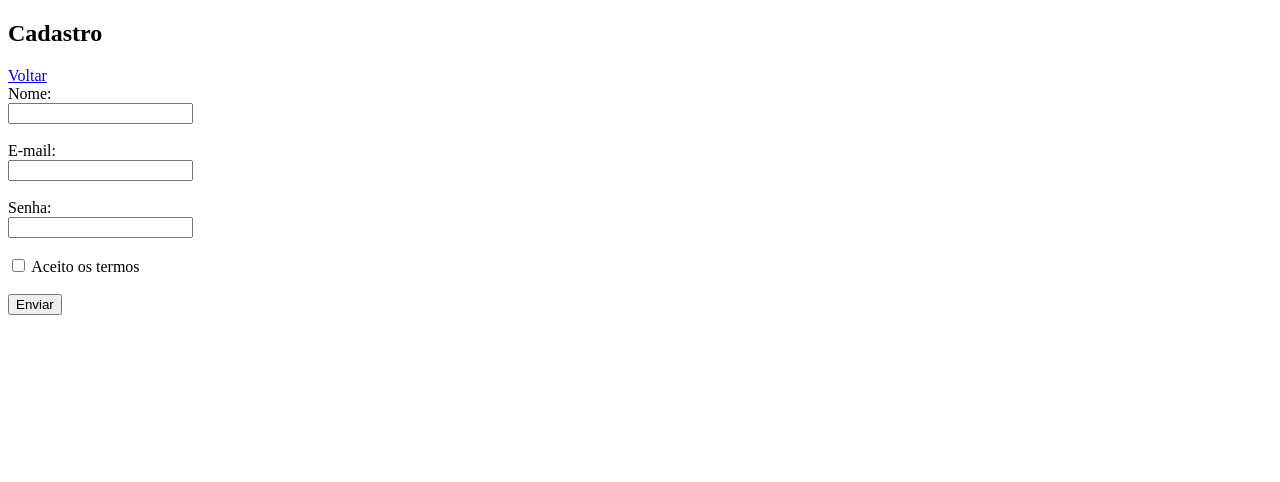
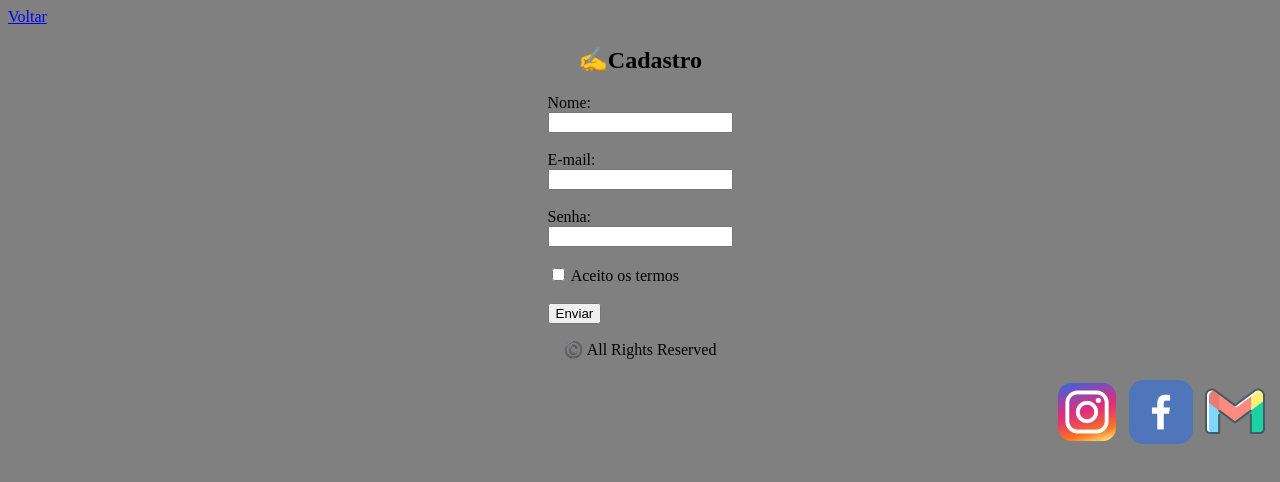
Before and after one commit to jvocx/atvLoginInfinity, a plain HTML site: page register.html in a window 1280 px wide. Drawn offline with Linux system fonts and the light colour scheme.

Commit message:
Add files via upload

```diff
--- a/register.html
+++ b/register.html
@@ -3,12 +3,12 @@
 <head>
   <meta charset="UTF-8">
   <title>register</title>
+  <link rel="stylesheet" href="styleRegister.css">
 </head>
 <body>
-
-  <h2>Cadastro</h2>
-
 <a href="index.html">Voltar</a>
+  <main>
+      <h2>✍️Cadastro</h2>
 
       <form action="/enviar" method="post">
 
@@ -17,22 +17,33 @@
         <input type="text" id="nome" name="nome" required>
         <br><br>
 
-
         <label for="email">E-mail:</label><br>
         <input type="email" id="email" name="email" required>
         <br><br>
 
-
         <label for="senha">Senha:</label><br>
         <input type="password" id="senha" name="senha" required>
         <br><br>
-
         <input type="checkbox" id="termos" name="termos" required>
         <label for="termos">Aceito os termos</label>
         <br><br>
-
         <button type="submit">Enviar</button>
       </form>
+  </main>
 
+  <footer>
+        <div class="copyright">
+            <p>©️ All Rights Reserved</p>
+        </div>
+
+        <div class="socialmedia-gallery">
+            <img src="assets/socialmedia_instagram.png" alt="">
+            <img src="assets/Socialmedia_facebook.webp" alt="">
+            <img src="assets/socialmedia_email.png" alt="">
+        </div>
+
+    </footer>
+
+  <script src="scriptAtv.js"></script>
 </body>
 </html>
--- a/scriptAtv.js
+++ b/scriptAtv.js
@@ -1,11 +1,14 @@
-let email = document.getElementById("email");
-let password = document.getElementById("password");
+let email = document.getElementById("emailLogin");
+let emailCadastro = document.getElementById("email");
+let password = document.getElementById("passwordLogin");
+let passwordCadastro = document.getElementById("passwordCadastro");
 let action = document.getElementById("action");
+
 
 
 action.addEventListener("click", function submitLogin (e) {
     e.preventDefault()
-  if (email.value === " " && password.value === "123456") {
+  if (email.value === emailCadastro && password.value === "123456") {
     alert("acesso autorizado!")
 } else {
     alert("Verifique o login e a senha e tente novamente!")
--- a/style.css
+++ b/style.css
@@ -3,7 +3,7 @@ body {
 }
 
 header {
-    background-color:white;
+
   display: flex;
   align-items: center;
 
--- /dev/null
+++ b/styleRegister.css
@@ -0,0 +1,39 @@
+body {
+  background-color: grey;
+}
+
+header {
+    background-color:white;
+  display: flex;
+  align-items: center;
+
+}
+
+main {
+
+  display: flex;
+  flex-direction: column;
+  align-items: center;
+}
+
+footer{
+
+}
+
+footer .copyright {
+    text-align: center;
+}
+.socialmedia-gallery{
+display: flex;
+justify-content: right;
+}
+.socialmedia-gallery img{
+    padding: 5px;
+    width: 64px;
+    height: 64px;
+}
+
+.socialmedia-gallery img:hover{
+transform: scale(1.17);
+transition: transform 0.7s ease;
+}
```
Also changed, not shown: index.html (+3 -3 lines), assets/Untitled-1.png (added). Lines whose indentation alone changed are shown as unchanged.
